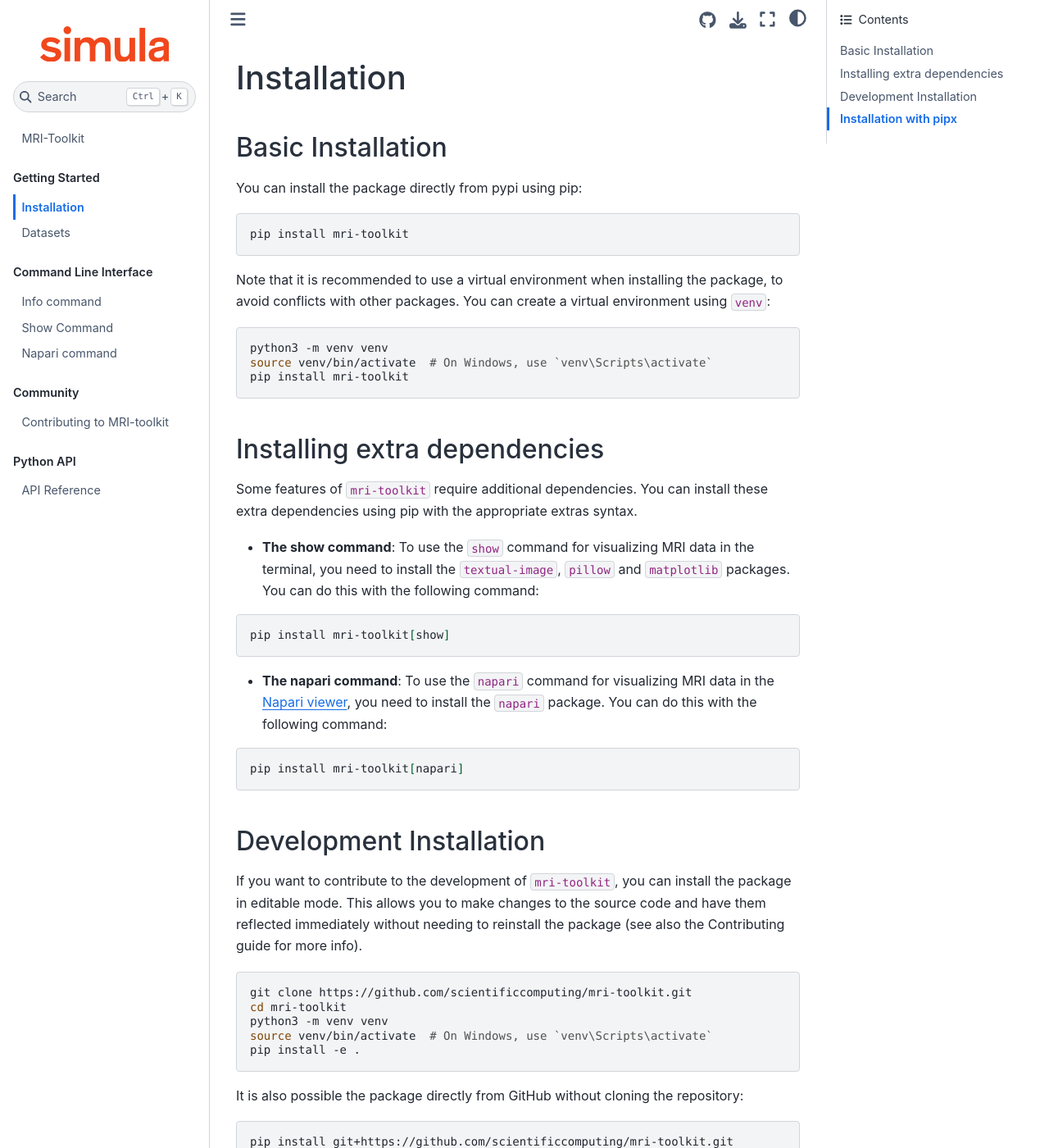
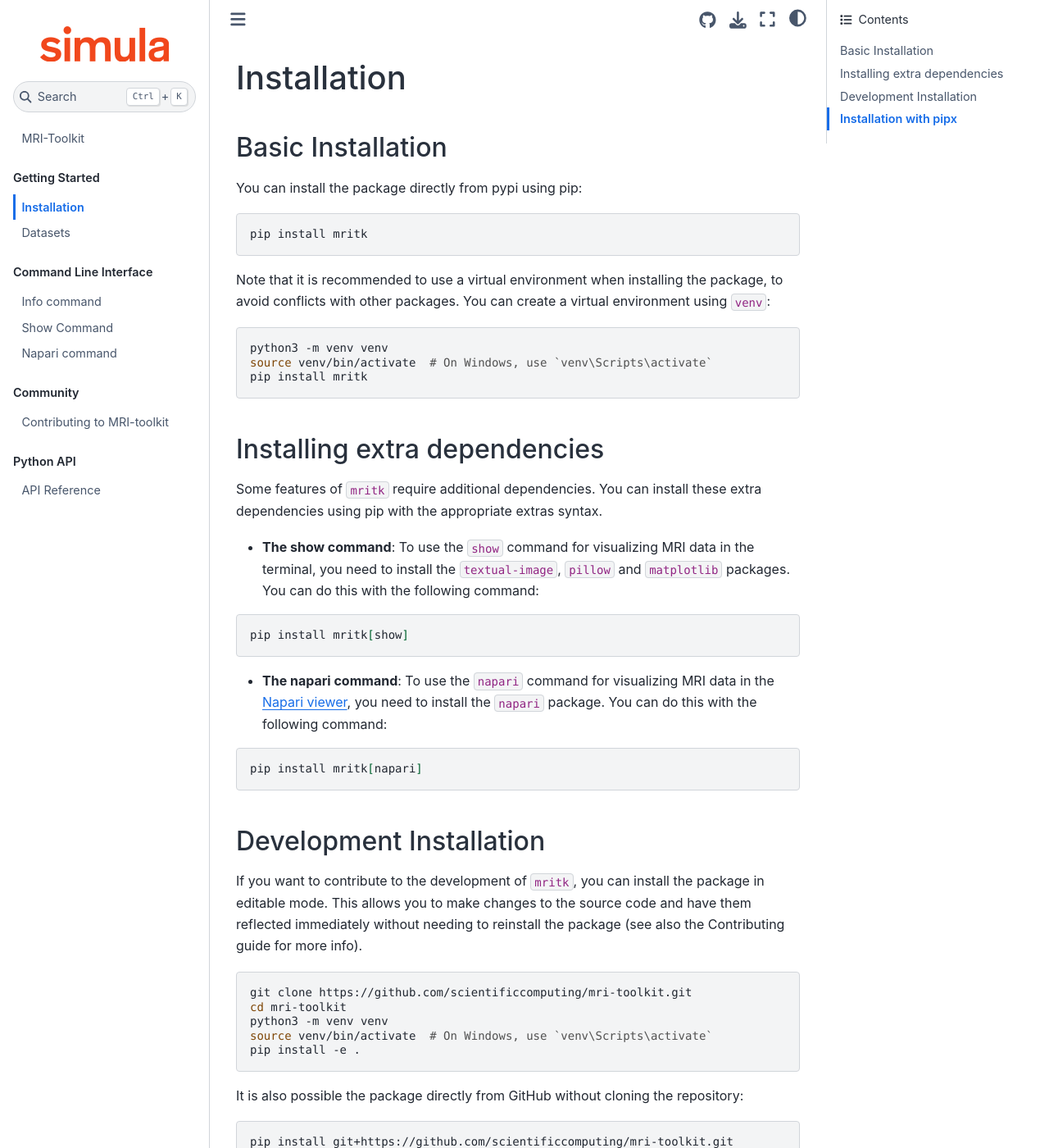
Before and after one commit to scientificcomputing/MRI-toolkit, a Sphinx documentation site: the page built from docs/install.md, in a window 1280 px wide and 1400 px high. Shown: the whole window at 82% size. Built offline with Sphinx 7.4.7 and the Sphinx Book theme 1.1.4, drawn with Linux system fonts in a browser that asks for light colours.

Commit message:
Rename pacakge to mritk

````diff
--- a/docs/install.md
+++ b/docs/install.md
@@ -5,7 +5,7 @@
 You can install the package directly from pypi using pip:
 
 ```bash
-pip install mri-toolkit
+pip install mritk
 ```
 
 Note that it is recommended to use a virtual environment when installing the package, to avoid conflicts with other packages. You can create a virtual environment using `venv`:
@@ -13,28 +13,28 @@ Note that it is recommended to use a virtual environment when installing the pac
 ```bash
 python3 -m venv venv
 source venv/bin/activate  # On Windows, use `venv\Scripts\activate`
-pip install mri-toolkit
+pip install mritk
 ```
 
 ## Installing extra dependencies
 
-Some features of `mri-toolkit` require additional dependencies. You can install these extra dependencies using pip with the appropriate extras syntax.
+Some features of `mritk` require additional dependencies. You can install these extra dependencies using pip with the appropriate extras syntax.
 
 * **The show command**: To use the `show` command for visualizing MRI data in the terminal, you need to install the `textual-image`, `pillow` and `matplotlib` packages. You can do this with the following command:
 
 ```bash
-pip install mri-toolkit[show]
+pip install mritk[show]
 ```
 
 * **The napari command**: To use the `napari` command for visualizing MRI data in the [Napari viewer](https://napari.org/), you need to install the `napari` package. You can do this with the following command:
 
 ```bash
-pip install mri-toolkit[napari]
+pip install mritk[napari]
 ```
 
 ## Development Installation
 
-If you want to contribute to the development of `mri-toolkit`, you can install the package in editable mode. This allows you to make changes to the source code and have them reflected immediately without needing to reinstall the package (see also the Contributing guide for more info).
+If you want to contribute to the development of `mritk`, you can install the package in editable mode. This allows you to make changes to the source code and have them reflected immediately without needing to reinstall the package (see also the Contributing guide for more info).
 
 ```bash
 git clone https://github.com/scientificcomputing/mri-toolkit.git
@@ -54,5 +54,5 @@ pip install git+https://github.com/scientificcomputing/mri-toolkit.git
 If you intend to use the command line interface, you may want to install the package in an isolated environment using [`pipx`](https://pipx.pypa.io/latest/). You can do this with the following command:
 
 ```bash
-pipx install mri-toolkit
+pipx install mritk
 ```
--- a/pyproject.toml
+++ b/pyproject.toml
@@ -1,5 +1,5 @@
 [project]
-name = "mri-toolkit"
+name = "mritk"
 authors = [
     { name = "Jørgen Riseth", email = "jnriseth@gmail.com" },
     { name = "Henrik Finsberg", email = "henriknf@simula.no" },
@@ -51,7 +51,7 @@ docs = [
     "myst-parser",
     "sphinx-multitoc-numbering",
 ]
-all = ["mri-toolkit[extra,test,pypi,show,napari]"]
+all = ["mritk[extra,test,pypi,show,napari]"]
 
 
 [project.urls]
--- a/src/mritk/__init__.py
+++ b/src/mritk/__init__.py
@@ -8,7 +8,7 @@ from importlib.metadata import metadata
 from . import data, segmentation, statistics
 
 
-meta = metadata("mri-toolkit")
+meta = metadata("mritk")
 __version__ = meta["Version"]
 __author__ = meta["Author-email"]
 __license__ = meta["license-expression"]
````
Also changed, not shown: README.md (+1 -1 lines), docs/napari.md (+7 -0 lines), docs/show.md (+1 -1 lines), 1 other file.
